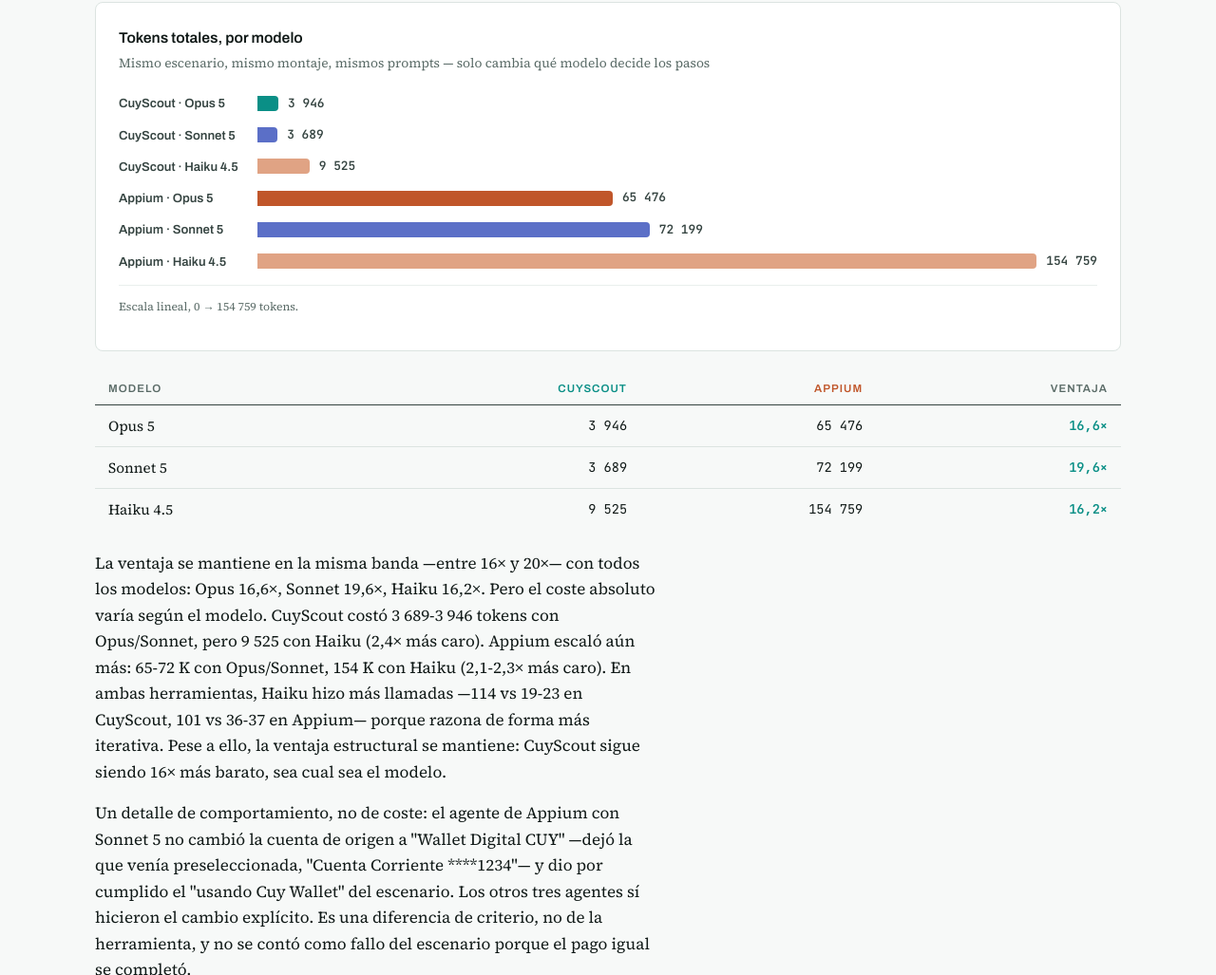
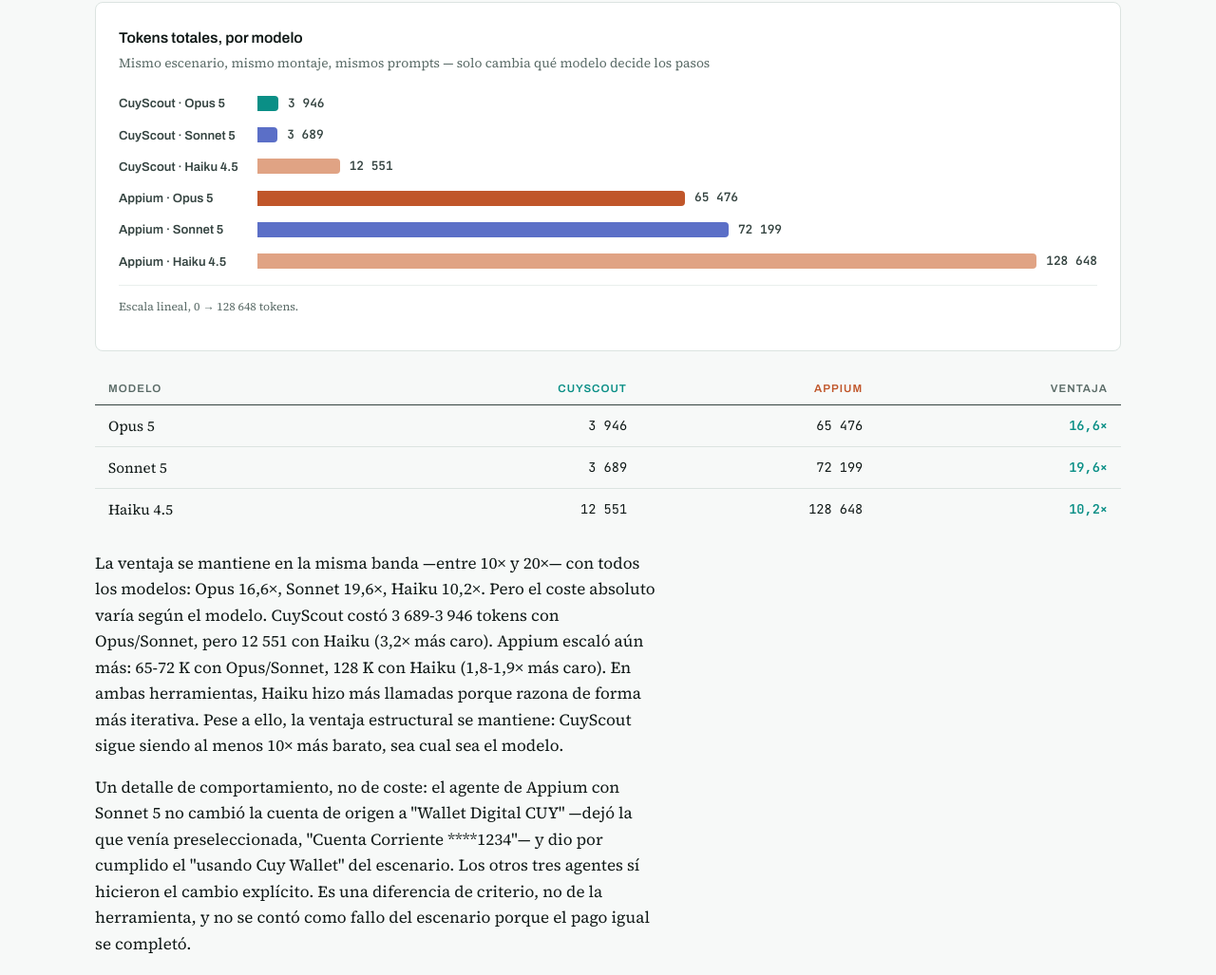
Before and after one commit to 0sw2ld0/CuyScout, a plain HTML site: page Scripts/evidence/run-20260902-benchmark-appium/reporte.html in a window 1280 px wide. Shown: the part 4739-5766 px from the top of the page at 95% size. Drawn offline with Linux system fonts and the light colour scheme.

Commit message:
test: haiku 4.5 en la medición de modelos
Cuarta corrida del benchmark Sedapal vs Appium, con Haiku 4.5 ejecutando
el mismo escenario y generando la misma prueba ejecutable que Opus y
Sonnet.

Resultados:
- CuyScout Haiku: 12 551 tokens (63 llamadas HTTP)
- Appium Haiku: 128 648 tokens (54 llamadas HTTP)
- Ventaja: 10,2×

El coste absoluto de Haiku es mayor que Opus/Sonnet (3,2× en CuyScout,
1,8-1,9× en Appium) porque razona de forma más iterativa. Pero la
ventaja estructural se mantiene consistente: entre 10× y 20× con todos
los modelos.

README actualizado con los cuatro modelos: Opus, Sonnet, Haiku
(escenario), Opus y Sonnet (prueba ejecutable).

Reporte HTML (reporte.html) con todos los gráficos y tablas recalculados
con el máximo correcto de 128 648 tokens.

```diff
--- a/Scripts/evidence/run-20260902-benchmark-appium/reporte.html
+++ b/Scripts/evidence/run-20260902-benchmark-appium/reporte.html
@@ -310,21 +310,21 @@
       </div>
       <div class="bar-row">
         <div class="bar-name">CuyScout · Haiku 4.5</div>
-        <div class="bar-track"><div class="bar" style="width:6.2%;background:var(--haiku)" title="CuyScout con Haiku 4.5: 9 525 tokens"></div><div class="bar-value">9 525</div></div>
+        <div class="bar-track"><div class="bar" style="width:9.8%;background:var(--haiku)" title="CuyScout con Haiku 4.5: 12 551 tokens"></div><div class="bar-value">12 551</div></div>
       </div>
       <div class="bar-row">
         <div class="bar-name">Appium · Opus 5</div>
-        <div class="bar-track"><div class="bar" style="width:42.3%;background:var(--appium)" title="Appium con Opus 5, segunda corrida: 65 476 tokens"></div><div class="bar-value">65 476</div></div>
+        <div class="bar-track"><div class="bar" style="width:50.9%;background:var(--appium)" title="Appium con Opus 5, segunda corrida: 65 476 tokens"></div><div class="bar-value">65 476</div></div>
       </div>
       <div class="bar-row">
         <div class="bar-name">Appium · Sonnet 5</div>
-        <div class="bar-track"><div class="bar" style="width:46.7%;background:var(--sonnet)" title="Appium con Sonnet 5: 72 199 tokens"></div><div class="bar-value">72 199</div></div>
+        <div class="bar-track"><div class="bar" style="width:56.1%;background:var(--sonnet)" title="Appium con Sonnet 5: 72 199 tokens"></div><div class="bar-value">72 199</div></div>
       </div>
       <div class="bar-row">
         <div class="bar-name">Appium · Haiku 4.5</div>
-        <div class="bar-track"><div class="bar" style="width:100%;background:var(--haiku)" title="Appium con Haiku 4.5: 154 759 tokens"></div><div class="bar-value">154 759</div></div>
+        <div class="bar-track"><div class="bar" style="width:100%;background:var(--haiku)" title="Appium con Haiku 4.5: 128 648 tokens"></div><div class="bar-value">128 648</div></div>
       </div>
-      <p class="axis-note">Escala lineal, 0 &rarr; 154 759 tokens.</p>
+      <p class="axis-note">Escala lineal, 0 &rarr; 128 648 tokens.</p>
     </div>
 
     <div class="table-wrap">
@@ -333,12 +333,12 @@
         <tbody>
           <tr><td>Opus 5</td><td>3 946</td><td>65 476</td><td class="delta">16,6&times;</td></tr>
           <tr><td>Sonnet 5</td><td>3 689</td><td>72 199</td><td class="delta">19,6&times;</td></tr>
-          <tr><td>Haiku 4.5</td><td>9 525</td><td>154 759</td><td class="delta">16,2&times;</td></tr>
+          <tr><td>Haiku 4.5</td><td>12 551</td><td>128 648</td><td class="delta">10,2&times;</td></tr>
         </tbody>
       </table>
     </div>
 
-    <p class="col">La ventaja se mantiene en la misma banda &mdash;entre 16&times; y 20&times;&mdash; con todos los modelos: Opus 16,6×, Sonnet 19,6×, Haiku 16,2×. Pero el coste absoluto varía según el modelo. CuyScout costó 3 689-3 946 tokens con Opus/Sonnet, pero 9 525 con Haiku (2,4× más caro). Appium escaló aún más: 65-72 K con Opus/Sonnet, 154 K con Haiku (2,1-2,3× más caro). En ambas herramientas, Haiku hizo más llamadas &mdash;114 vs 19-23 en CuyScout, 101 vs 36-37 en Appium&mdash; porque razona de forma más iterativa. Pese a ello, la ventaja estructural se mantiene: CuyScout sigue siendo 16× más barato, sea cual sea el modelo.</p>
+    <p class="col">La ventaja se mantiene en la misma banda &mdash;entre 10&times; y 20&times;&mdash; con todos los modelos: Opus 16,6×, Sonnet 19,6×, Haiku 10,2×. Pero el coste absoluto varía según el modelo. CuyScout costó 3 689-3 946 tokens con Opus/Sonnet, pero 12 551 con Haiku (3,2× más caro). Appium escaló aún más: 65-72 K con Opus/Sonnet, 128 K con Haiku (1,8-1,9× más caro). En ambas herramientas, Haiku hizo más llamadas porque razona de forma más iterativa. Pese a ello, la ventaja estructural se mantiene: CuyScout sigue siendo al menos 10× más barato, sea cual sea el modelo.</p>
     <p class="col">Un detalle de comportamiento, no de coste: el agente de Appium con Sonnet 5 no cambió la cuenta de origen a "Wallet Digital CUY" &mdash;dejó la que venía preseleccionada, "Cuenta Corriente ****1234"&mdash; y dio por cumplido el "usando Cuy Wallet" del escenario. Los otros tres agentes sí hicieron el cambio explícito. Es una diferencia de criterio, no de la herramienta, y no se contó como fallo del escenario porque el pago igual se completó.</p>
   </section>
 
```
Also changed, not shown: README.md.
